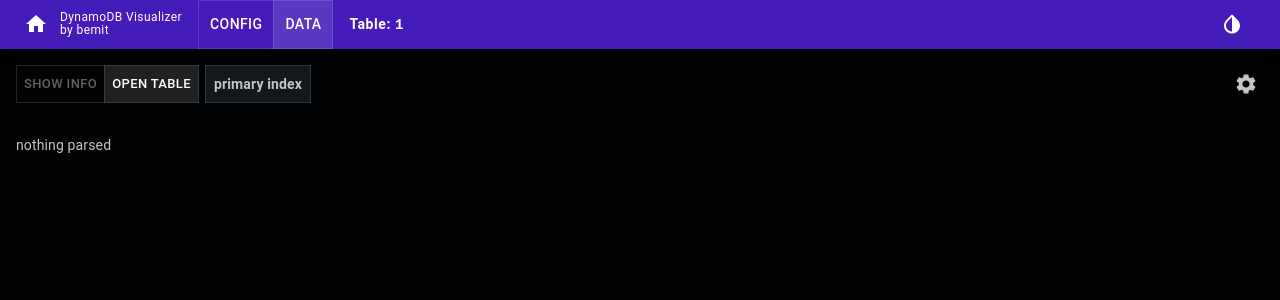
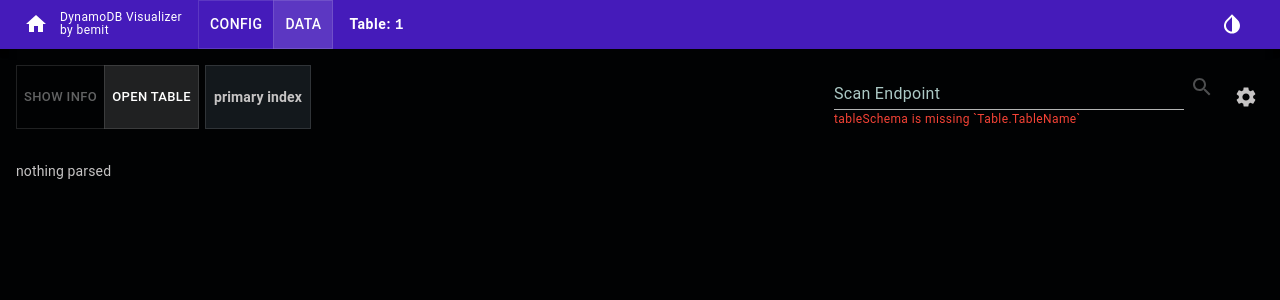
Before and after one commit to elbakerino/dynamodb-visualizer, a React (Create React App) app: page /table/1/data in a window 1280 px wide. Shown: the top 300 px of the page. Built offline with nearby package versions, Linux system fonts and the light colour scheme.

Commit message:
add scan endpoint option;

```diff
--- a/src/components/DynamoTableData.tsx
+++ b/src/components/DynamoTableData.tsx
@@ -1,13 +1,15 @@
-import { Box, IconButton, Paper, Table, TableBody, TableCell, TableContainer, TableHead, TableRow, useTheme } from '@material-ui/core'
+import { Box, IconButton, LinearProgress, Paper, Table, TableBody, TableCell, TableContainer, TableHead, TableRow, TextField, useTheme } from '@material-ui/core'
 import React, { memo } from 'react'
 import { parseExampleData } from './parseExampleData'
 import { ToggleButton, ToggleButtonGroup } from '@material-ui/lab'
 import IcConfig from '@material-ui/icons/Settings'
+import IcScan from '@material-ui/icons/SearchOutlined'
 import IcVisibilityOff from '@material-ui/icons/VisibilityOff'
 import { DynamoTableDataConfig } from './DynamoTableDataConfig'
 import { DynamoTableDataInfo } from './DynamoTableDataInfo'
 import { DynamoTableDataSecondaryKeys } from './DynamoTableDataSecondaryKeys'
 import { useHistory } from 'react-router-dom'
+import Typography from '@material-ui/core/Typography'
 
 export interface DynamoDbIndex {
     AttributeName: string
@@ -31,6 +33,7 @@ const DynamoTableDataBase = (
     }
 ) => {
     const [openId, setOpenId] = React.useState<string | undefined>('viz')
+    const [scanEndpoint, setScanEndpoint] = React.useState<string>('')
     const [openConfig, setOpenConfig] = React.useState<boolean>(false)
     const [parsing, setParsing] = React.useState<number>(0)
     const [parsedData, setParsedData] = React.useState<ParsedDataResult | undefined>(undefined)
@@ -47,9 +50,11 @@ const DynamoTableDataBase = (
         : {}
 
     const [activeIndex, setActiveIndex] = React.useState<string | undefined>(searchParams?.key_index)
+    const [scanProgress, setScanProgress] = React.useState<number>(0)
+    const [scanData, setScanData] = React.useState<any | undefined>(undefined)
     const table = tables.find(t => t.id === activeTable)
     const tableSchema = table?.schema
-    const tableData = table?.exampleData
+    const tableData = scanData || table?.exampleData
     const tableSchemaAttr = table?.schema?.Table?.AttributeDefinitions
     const tableSchemaKeyIndex = table?.schema?.Table?.KeySchema
     const tableSchemaSecIndex = table?.schema?.Table?.GlobalSecondaryIndexes
@@ -60,6 +65,32 @@ const DynamoTableDataBase = (
             search: ix ? '?key_index=' + ix : ''
         })
     }, [setActiveIndex, history])
+
+    const doScan = React.useCallback((scanUrl: string, tableId: string) => {
+        setScanProgress(1)
+        if(scanUrl.indexOf('?') === -1) {
+            scanUrl += '?table=' + tableId
+        } else {
+            scanUrl += '&table=' + tableId
+        }
+        fetch(scanUrl, {method: 'GET'})
+            .then(async(r) => ({
+                status: r.status,
+                json: await r.json(),
+            }))
+            .then(j => {
+                if(j.status === 200) {
+                    setScanData(j.json)
+                    setScanProgress(2)
+                } else {
+                    setScanProgress(3)
+                }
+            })
+            .catch((e) => {
+                setScanProgress(3)
+                console.error('scan error:', e)
+            })
+    }, [setScanData, setScanProgress])
 
     let index = tableSchemaKeyIndex
     if(activeIndex) {
@@ -115,7 +146,10 @@ const DynamoTableDataBase = (
 
     return <>
         <Box m={2}>
-            <Box style={{display: 'flex'}}>
+            <Box style={{
+                display: 'flex',
+                overflow: 'auto',
+            }}>
                 <ToggleButtonGroup
                     value={openId}
                     exclusive
@@ -126,10 +160,10 @@ const DynamoTableDataBase = (
                             setOpenId(openId || 'config')
                     }
                 >
-                    <ToggleButton value="info">
+                    <ToggleButton value="info" style={{whiteSpace: 'nowrap'}}>
                         Show Info
                     </ToggleButton>
-                    <ToggleButton value="viz">
+                    <ToggleButton value="viz" style={{whiteSpace: 'nowrap'}}>
                         Open Table
                     </ToggleButton>
                 </ToggleButtonGroup>
@@ -138,24 +172,56 @@ const DynamoTableDataBase = (
                         variant={'outlined'}
                         style={{
                             marginLeft: 6,
+                            marginRight: 6,
                             background: typeof activeIndex === 'undefined' ? undefined : 'transparent',
                             fontWeight: typeof activeIndex === 'undefined' ? 'bold' : 'normal',
                             cursor: 'pointer',
-                            display: 'inline-block'
+                            display: 'inline-flex'
                         }}
                         tabIndex={-1}
                         onClick={() => changeActiveIndex(undefined)}
                     >
-                        <Box my={1} mx={1}>
+                        <Box my={'auto'} mx={1} style={{whiteSpace: 'nowrap'}}>
                             primary index
                         </Box>
                     </Paper>
+
+                    <Box mt={'auto'} mr={1} ml={'auto'} mb={'auto'} style={{display: 'flex', flexDirection: 'column', position: 'relative'}}>
+                        <Box style={{display: 'flex'}}>
+                            <TextField
+                                label={'Scan Endpoint'}
+                                value={scanEndpoint}
+                                onChange={(e) => setScanEndpoint(e.target.value)}
+                                size={'small'}
+                                fullWidth
+                                style={{minWidth: 350}}
+                            />
+                            <IconButton
+                                edge="start" color={'inherit'} aria-label="config"
+                                disabled={
+                                    !scanEndpoint || !tableSchema?.Table?.TableName || scanProgress === 1
+                                }
+                                onClick={() => scanEndpoint && tableSchema?.Table?.TableName ? doScan(scanEndpoint, tableSchema?.Table?.TableName) : null}
+                                style={{
+                                    margin: 'auto 0',
+                                    padding: 6,
+                                }}
+                            >
+                                <IcScan color={scanProgress === 3 ? 'error' : 'inherit'}/>
+                            </IconButton>
+                        </Box>
+
+                        {!tableSchema?.Table?.TableName ?
+                            <Typography variant={'caption'} color={'error'}>tableSchema is missing `Table.TableName`</Typography> : null}
+
+                        {scanProgress === 1 ? <LinearProgress style={{position: 'absolute', bottom: 0, left: 0, right: 0}}/> : null}
+                    </Box>
 
                     <IconButton
                         edge="start" color="inherit" aria-label="config"
                         onClick={() => setOpenConfig(o => !o)}
                         style={{
-                            margin: 'auto 0 auto auto',
+                            margin: 'auto 0',
                             padding: 6,
                         }}
                     >
@@ -237,11 +303,12 @@ const DataTableBase = (
 const DataTable = memo(DataTableBase)
 
 const DataTableCell = (
-    {sk, ik}:
-        {
-            sk: any
-            ik: string
-        }
+    {
+        sk, ik
+    }: {
+        sk: any
+        ik: string
+    }
 ) => {
     const [showAll, setShowAll] = React.useState<boolean>(false)
     const val = sk[ik] ? Object.values(sk[ik])[0] as string : undefined
```
